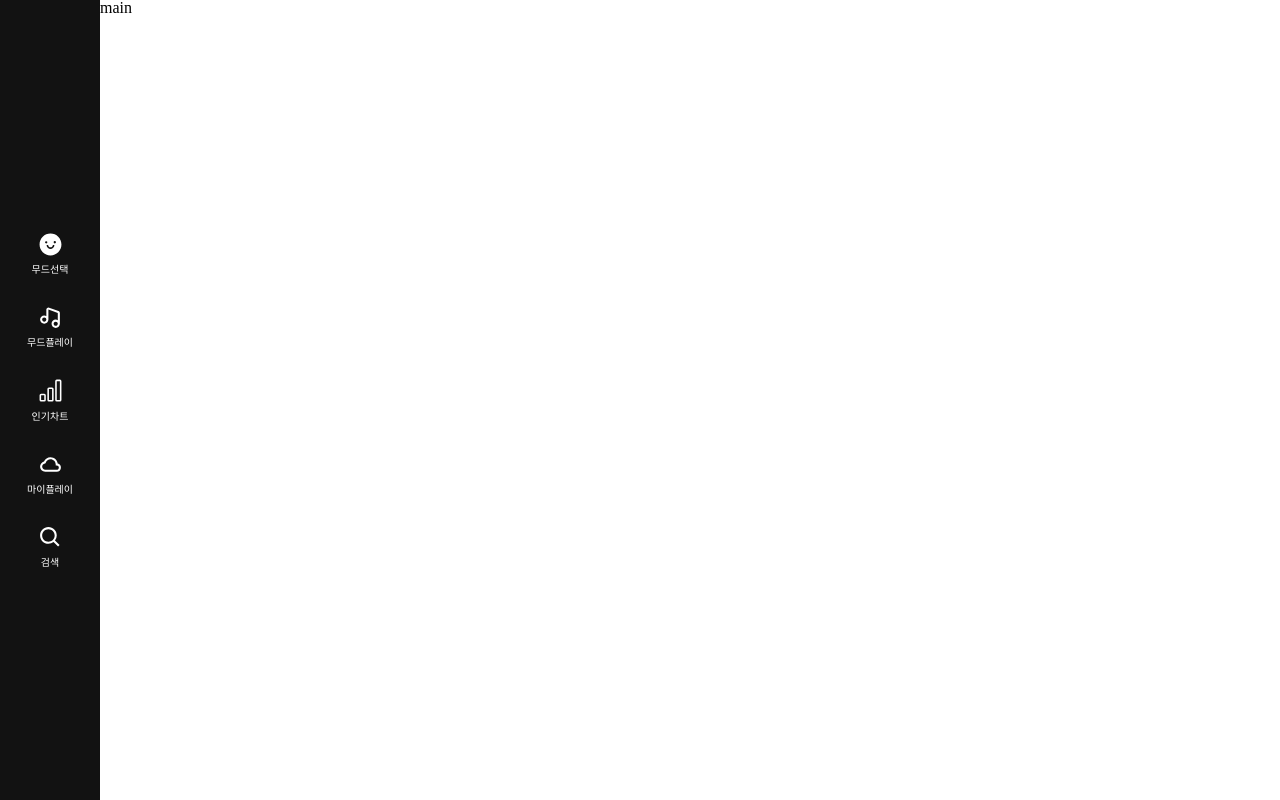
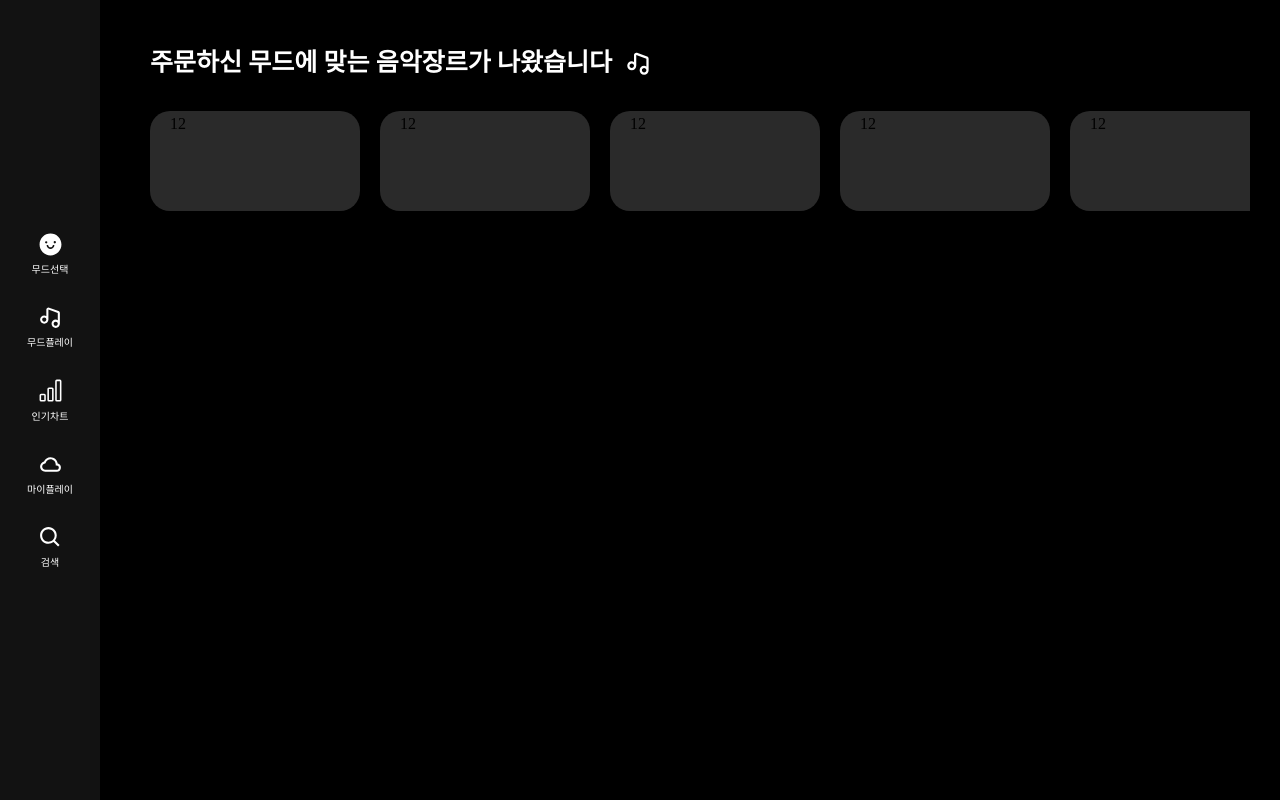
Before and after one commit to 2sel/Mood-Mango, a React (Create React App) app: page /main in a window 1280 px wide. Built offline with nearby package versions, Linux system fonts and the light colour scheme.

Commit message:
feat. mainpage scroll UI 완성

```diff
--- a/package.json
+++ b/package.json
@@ -25,6 +25,7 @@
     "react-animation-on-scroll": "^5.1.0",
     "react-dom": "^18.2.0",
     "react-fast-marquee": "^1.3.5",
+    "react-horizontal-scrolling-menu": "^3.2.3",
     "react-icons": "^4.7.1",
     "react-modal": "^3.16.1",
     "react-player": "^2.11.0",
--- a/src/pages/Main.tsx
+++ b/src/pages/Main.tsx
@@ -1,7 +1,82 @@
 import React from "react";
+import styled from "styled-components";
+import Icon from "../components/common/Icon";
 
 const Main = () => {
-  return <div>main</div>;
+  return (
+    <StyleBackground>
+      <StyleWrap>
+        <StyleTitle>
+          주문하신 무드에 맞는 음악장르가 나왔습니다 &nbsp;
+          <Icon kind="music" size={27} />
+        </StyleTitle>
+        <StyleCategoryWrap>
+          <StyleCategoryItem>12</StyleCategoryItem>
+          <StyleCategoryItem>12</StyleCategoryItem>
+          <StyleCategoryItem>12</StyleCategoryItem>
+          <StyleCategoryItem>12</StyleCategoryItem>
+          <StyleCategoryItem>12</StyleCategoryItem>
+          <StyleCategoryItem>12</StyleCategoryItem>
+          <StyleCategoryItem>12</StyleCategoryItem>
+          <StyleCategoryItem>12</StyleCategoryItem>
+          <StyleCategoryItem>12</StyleCategoryItem>
+          <StyleCategoryItem>12</StyleCategoryItem>
+        </StyleCategoryWrap>
+      </StyleWrap>
+    </StyleBackground>
+  );
 };
 
+const StyleBackground = styled.div`
+  background-color: #000000;
+  height: 100vh;
+  width: 100%;
+  padding: 50px 50px 0 50px;
+  box-sizing: border-box;
+`;
+
+const StyleWrap = styled.div`
+  width: 100%;
+  display: flex;
+  flex-direction: column;
+`;
+
+const StyleTitle = styled.div`
+  display: flex;
+  font-weight: 600;
+  font-size: 25px;
+  color: #ffffff;
+  margin-bottom: 30px;
+`;
+
+const StyleCategoryWrap = styled.div`
+  width: 100%;
+  max-width: 1100px;
+  height: 100px;
+  display: flex;
+  gap: 20px;
+  padding-bottom: 20px;
+  overflow-x: auto;
+  &::-webkit-scrollbar {
+    width: 8px;
+    height: 8px;
+    border-radius: 6px;
+    background: rgba(255, 255, 255, 0.4);
+  }
+  &::-webkit-scrollbar-thumb {
+    background: rgba(0, 0, 0, 0.3);
+    border-radius: 6px;
+  }
+`;
+
+const StyleCategoryItem = styled.div`
+  width: 170px;
+  overflow: hidden;
+  flex: 0 0 auto;
+  background-color: #2a2a2a;
+  padding: 5px 20px;
+  border-radius: 20px;
+  cursor: pointer;
+`;
+
 export default Main;
```
Also changed, not shown: 1 other file (tests, documents, lock files or other folders).
